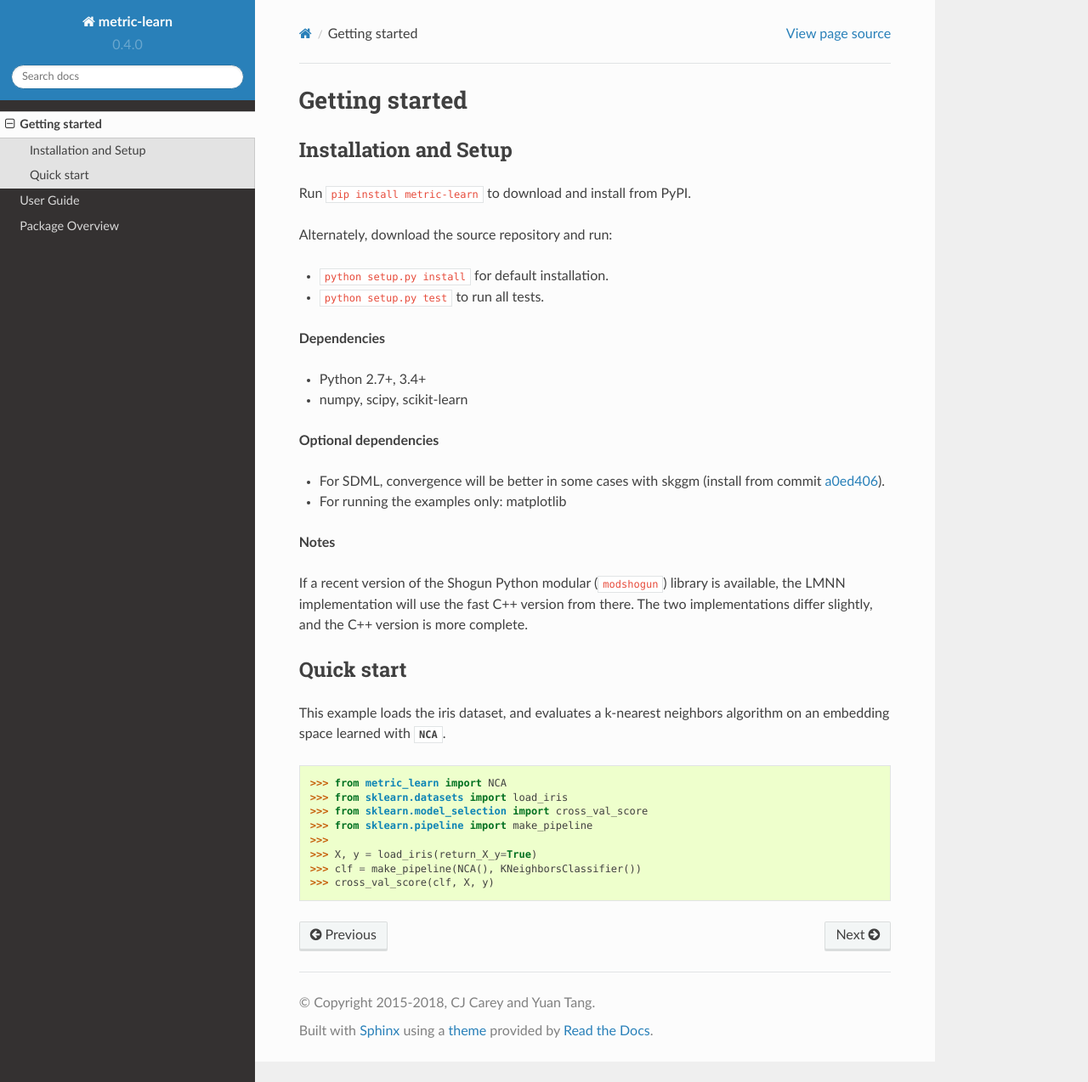
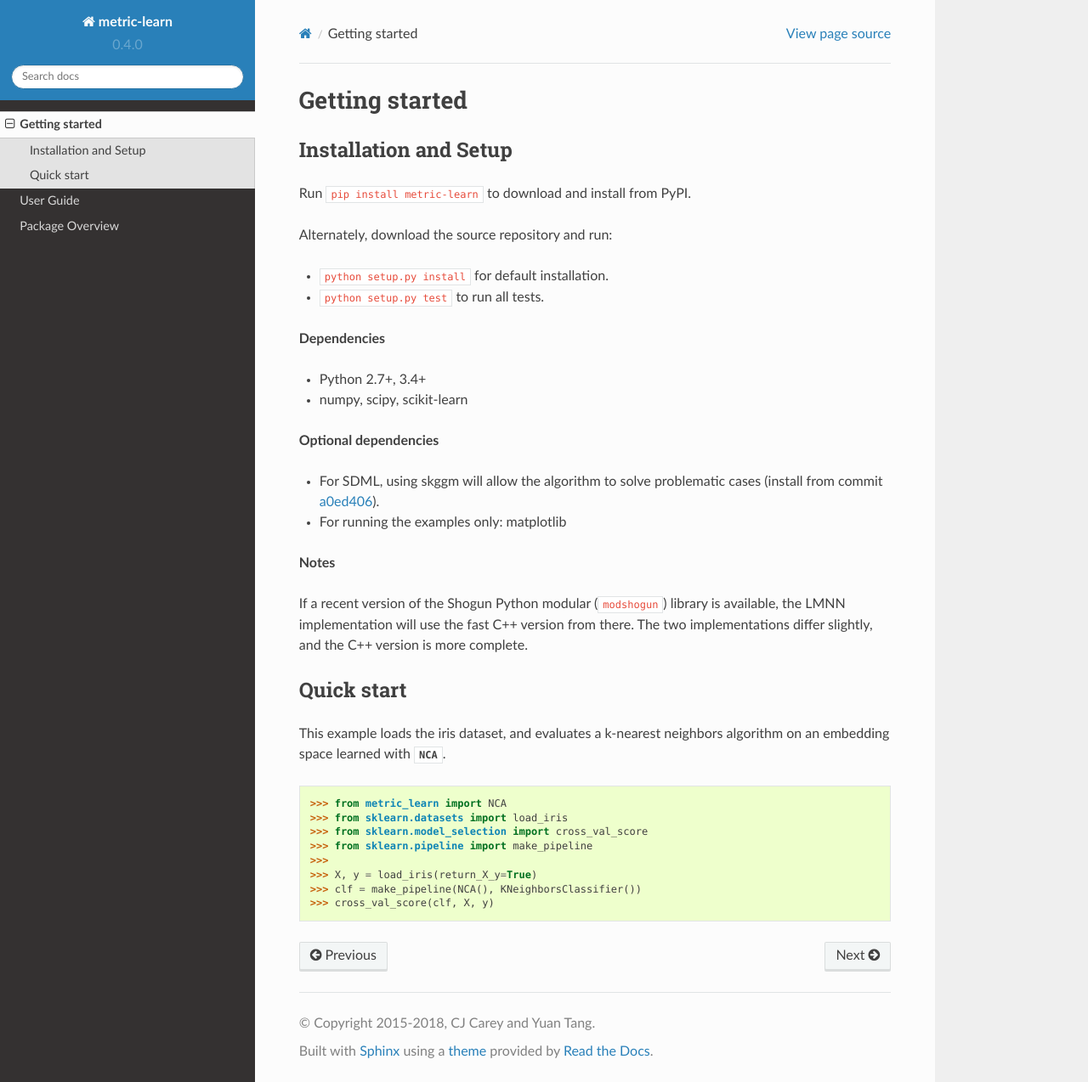
Before and after one commit to scikit-learn-contrib/metric-learn, a Sphinx documentation site: the page built from doc/getting_started.rst, in a window 1280 px wide and 1274 px high. Shown: the whole window at 85% size. Built offline with Sphinx 7.4.7 and the Read the Docs theme 2.0.0, drawn with Linux system fonts in a browser that asks for light colours; pages that are not in the unit, such as notebooks, are missing from menus.

Commit message:
DOC: reformulated skggm optional dependency

```diff
--- a/README.rst
+++ b/README.rst
@@ -24,7 +24,7 @@ Metric Learning algorithms in Python.
 
 **Optional dependencies**
 
-- For SDML, convergence will be better in some cases with skggm
+- For SDML, using skggm will allow the algorithm to solve problematic cases
   (install from commit `a0ed406 <https://github.com/skggm/skggm/commit/a0ed406586c4364ea3297a658f415e13b5cbdaf8>`_).
 -  For running the examples only: matplotlib
 
--- a/doc/getting_started.rst
+++ b/doc/getting_started.rst
@@ -19,7 +19,7 @@ Alternately, download the source repository and run:
 
 **Optional dependencies**
 
-- For SDML, convergence will be better in some cases with skggm
+- For SDML, using skggm will allow the algorithm to solve problematic cases
   (install from commit `a0ed406 <https://github.com/skggm/skggm/commit/a0ed406586c4364ea3297a658f415e13b5cbdaf8>`_).
 -  For running the examples only: matplotlib
 
```
